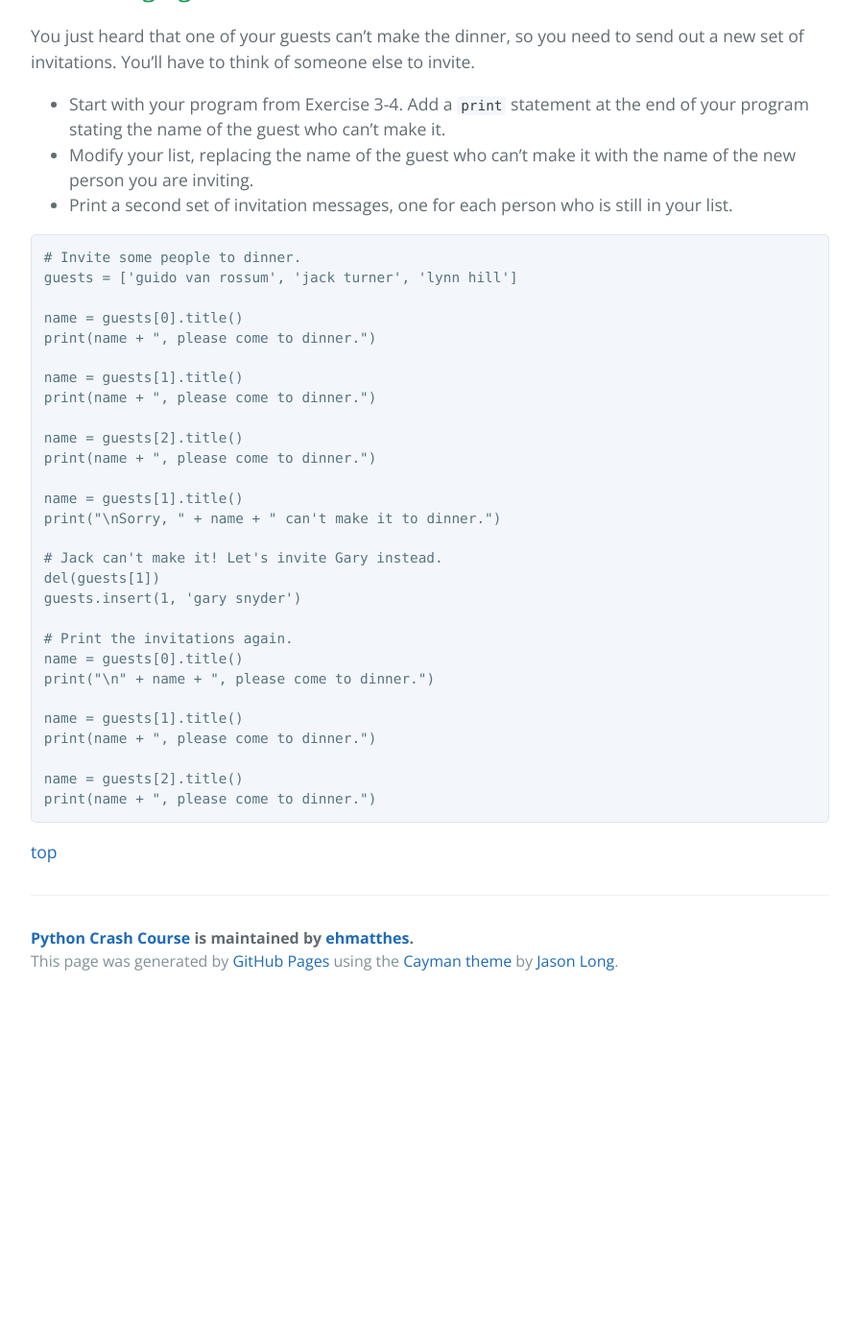
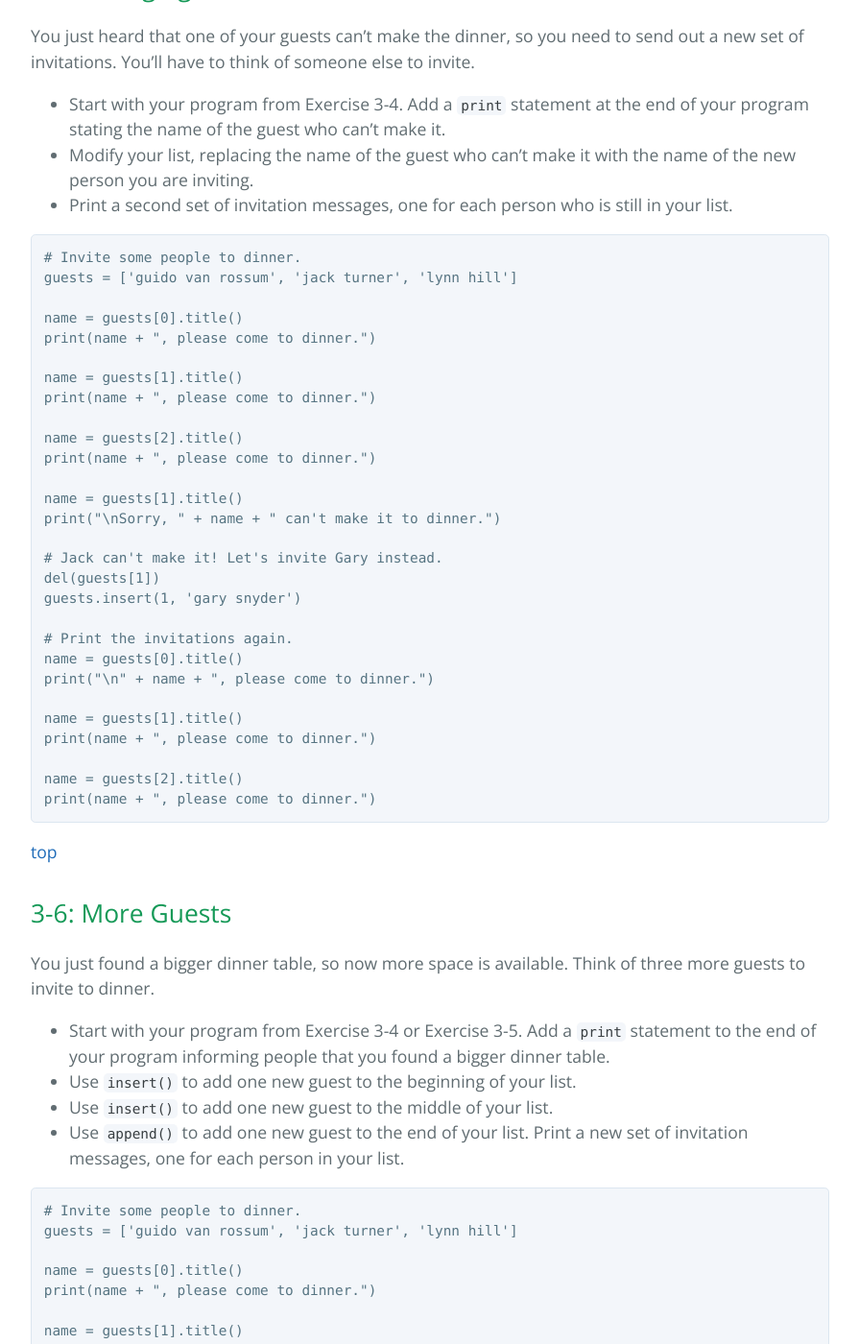
Before and after one commit to ehmatthes/pcc, a Jekyll site: the page built from solutions/chapter_3.md, in a window 1280 px wide and 1400 px high, scrolled down 1794 px. Shown: the whole window at 96% size, without its empty margins (192-1087 px from the left). Built offline with Jekyll 4.4.1, drawn with Linux system fonts in a browser that asks for light colours; before the commit the page ends 2839 px from its top, so only the background shows below that; some of the changed text lies outside the part shown.

Commit message:
Exercise 3-6.

````diff
--- a/solutions/chapter_3.md
+++ b/solutions/chapter_3.md
@@ -70,7 +70,7 @@ You just heard that one of your guests can't make the dinner, so you need to sen
 - Modify your list, replacing the name of the guest who can't make it with the name of the new person you are inviting.
 - Print a second set of invitation messages, one for each person who is still in your list.
 
-```python
+```
 # Invite some people to dinner.
 guests = ['guido van rossum', 'jack turner', 'lynn hill']
 
@@ -102,3 +102,73 @@ print(name + ", please come to dinner.")
 ```
 
 [top](#)
+
+3-6: More Guests
+---
+
+You just found a bigger dinner table, so now more space is available. Think of three more guests to invite to dinner.
+
+- Start with your program from Exercise 3-4 or Exercise 3-5. Add a `print` statement to the end of your program informing people that you found a bigger dinner table.
+- Use `insert()` to add one new guest to the beginning of your list.
+- Use `insert()` to add one new guest to the middle of your list.
+- Use `append()` to add one new guest to the end of your list.
+Print a new set of invitation messages, one for each person in your list.
+
+```
+# Invite some people to dinner.
+guests = ['guido van rossum', 'jack turner', 'lynn hill']
+
+name = guests[0].title()
+print(name + ", please come to dinner.")
+
+name = guests[1].title()
+print(name + ", please come to dinner.")
+
+name = guests[2].title()
+print(name + ", please come to dinner.")
+
+name = guests[1].title()
+print("\nSorry, " + name + " can't make it to dinner.")
+
+# Jack can't make it! Let's invite Gary instead.
+del(guests[1])
+guests.insert(1, 'gary snyder')
+
+# Print the invitations again.
+name = guests[0].title()
+print("\n" + name + ", please come to dinner.")
+
+name = guests[1].title()
+print(name + ", please come to dinner.")
+
+name = guests[2].title()
+print(name + ", please come to dinner.")
+
+# We got a bigger table, so let's add some more people to the list.
+print("\nWe got a bigger table!")
+guests.insert(0, 'frida kahlo')
+guests.insert(2, 'reinhold messner')
+guests.append('elizabeth peratrovich')
+
+name = guests[0].title()
+print(name + ", please come to dinner.")
+
+name = guests[1].title()
+print(name + ", please come to dinner.")
+
+name = guests[2].title()
+print(name + ", please come to dinner.")
+
+name = guests[3].title()
+print(name + ", please come to dinner.")
+
+name = guests[4].title()
+print(name + ", please come to dinner.")
+
+name = guests[5].title()
+print(name + ", please come to dinner.")
+```
+
+[top](#)
+
+[top](#)
````
